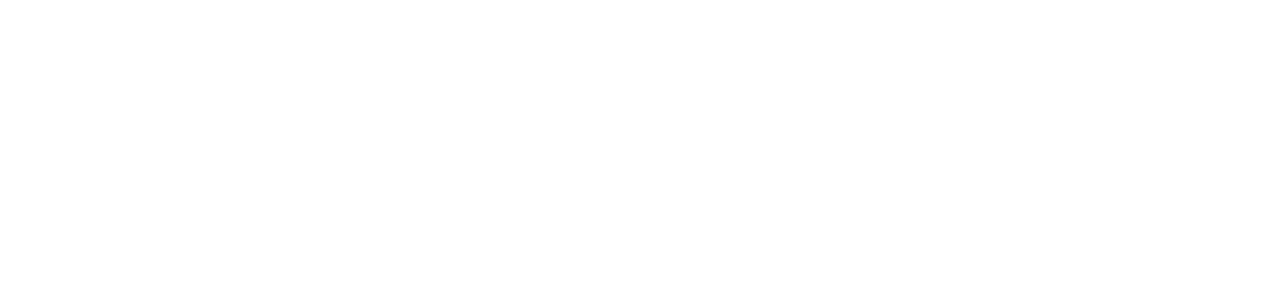
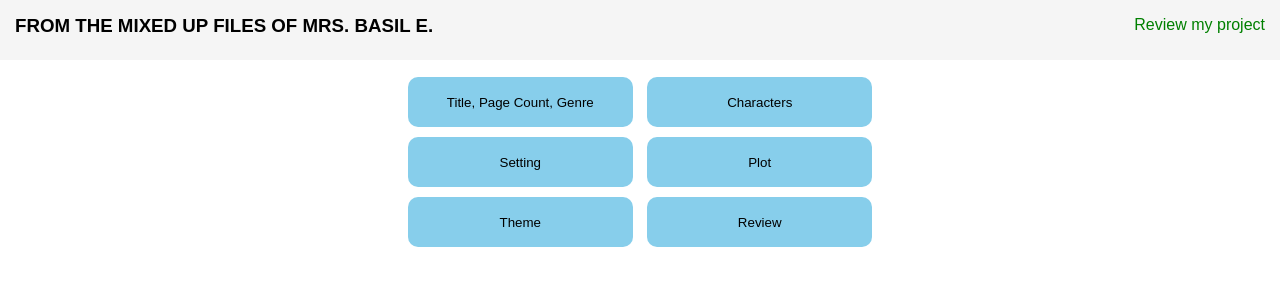
Before and after one commit to maxsspot/project2, a plain HTML site: page index.html in a window 1280 px wide. Drawn offline with Linux system fonts and the light colour scheme; a web font is replaced by a local one.

Commit message:
Update index.html

```diff
--- a/index.html
+++ b/index.html
@@ -4,7 +4,7 @@
         <link rel="preconnect" href="https://fonts.googleapis.com">
         <link rel="preconnect" href="https://fonts.gstatic.com" crossorigin>
         <link href="https://fonts.googleapis.com/css2?family=M+PLUS+1:wght@200&display=swap" rel="stylesheet">
-	<script src = "script.js" defer async>
+	<script src = "script.js" defer async></script>
 	<link rel = "icon" href = "https://external-content.duckduckgo.com/iu/?u=https%3A%2F%2Fwww.pngarts.com%2Ffiles%2F2%2FLetter-R-PNG-Pic.png&f=1&nofb=1" type = "image/x-icon" crossorigin>
 	<title>My IR Project</title>
 	</head>
```
